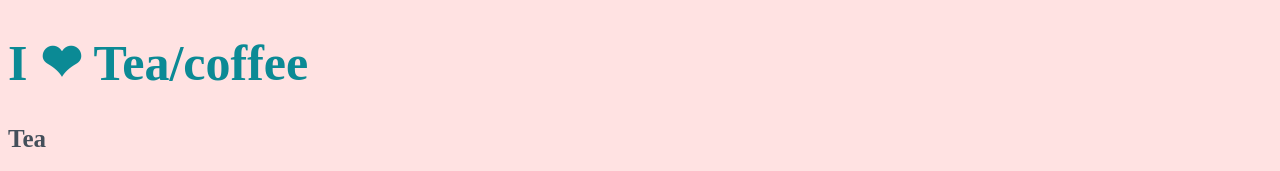
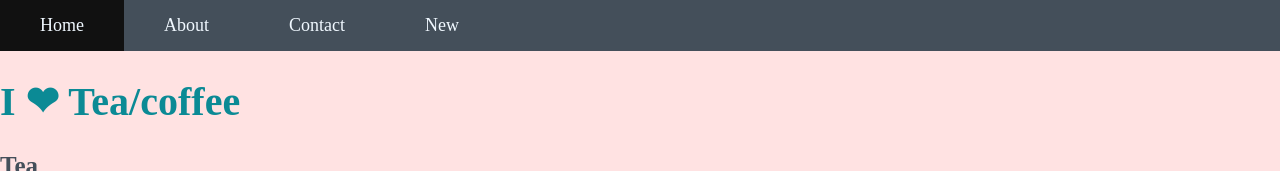
Before and after one commit to mohammed-Rasool07/Tea-Fansite-, a plain HTML site: page index.html in a window 1280 px wide. Shown: the top 171 px of the page. Drawn offline with Linux system fonts and the light colour scheme; grey boxes are pictures that could not be loaded.

Commit message:
added sticky navigation bar

```diff
--- a/css/styles.css
+++ b/css/styles.css
@@ -1,12 +1,13 @@
 /**********************tag selector ****************/
 body{
-
+  padding: 0;
+  margin: 0px 0px 0px 0px;
   background-color: #FFE2E2;
 }
 
 h1{
   color: #0B8A95;
-  font-size: 50px;
+  font-size: 40px;
 }
 h1:hover{
   color: #F6416C;
@@ -26,3 +27,27 @@ img:hover{ background-color:white ;}
 .coffee{
   background-color: black;
 }
+/*****************navigation bar style****************/
+#navbar{
+  list-style: none;
+  display: flex;
+  padding: 0px 0px;
+  margin-top: 0;
+  background-color: #444F5A;
+  overflow: hidden;
+  position: sticky;
+  position: -webkit-sticky; /*this is for safari*/
+  top: 0;
+}
+.list-item{
+  padding: 15px 40px;
+}
+.list-item a{
+  text-decoration: none;
+  color: aliceblue;
+  font-size:18px;
+}
+
+.list-item:hover{
+  background-color: #111;
+}
--- a/index.html
+++ b/index.html
@@ -7,7 +7,13 @@
   <link rel="stylesheet" href="css/styles.css">
 </head>
 
-<body>
+<body id="home">
+  <ul id="navbar">
+    <li class="list-item" ><a href="#home">Home</a></li>
+    <li class="list-item"><a href="https://mohammed-rasool07.github.io/CV/">About</a></li>
+    <li class="list-item"><a href="https://mohammed-rasool07.github.io/CV/contact%20me.html">Contact</a></li>
+    <li class="list-item"><a href="">New</a></li>
+  </ul>
   <h1>I  ❤  Tea/coffee</h1>
   <h2>Tea</h2>
   <img class="tea"  src="https://emojipedia-us.s3.dualstack.us-west-1.amazonaws.com/thumbs/120/microsoft/310/hot-beverage_2615.png" alt="tea-img">
```
